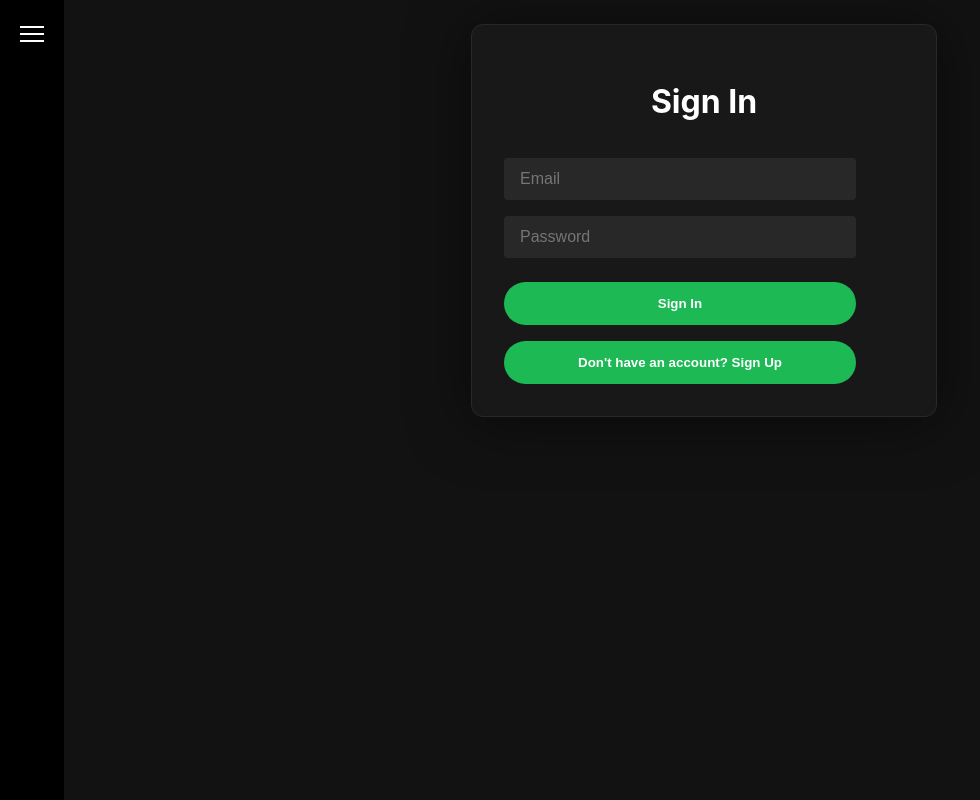
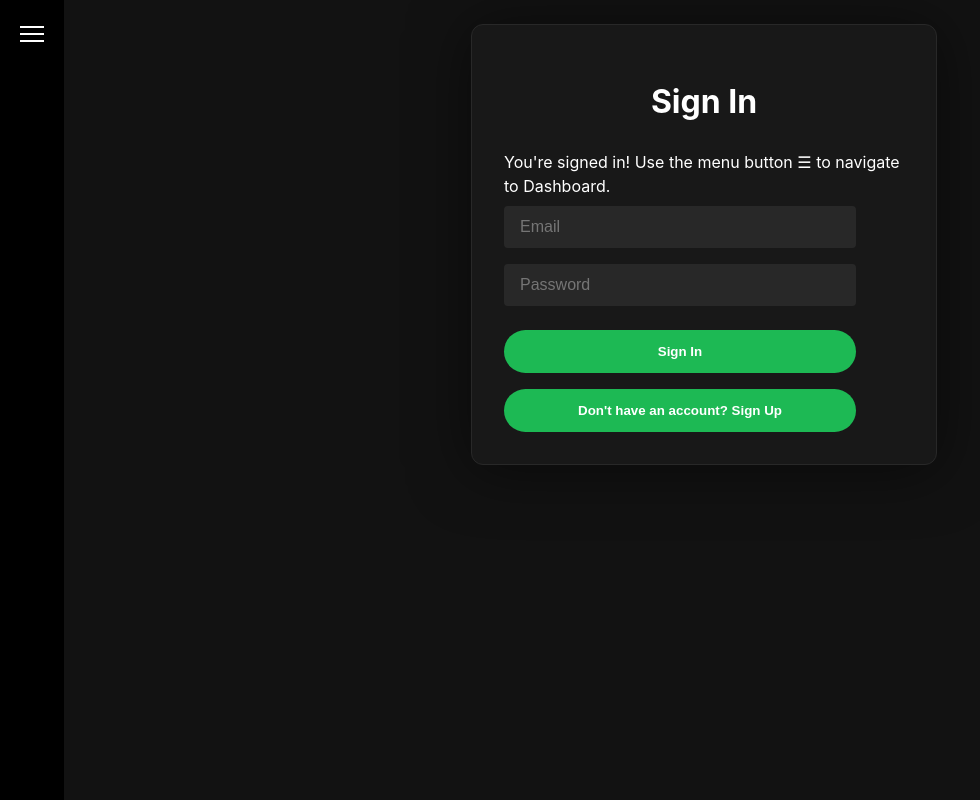
Before and after one commit to chunseth/Swipify, a React (Vite) app: page /auth in a window 1280 px wide. Shown: the whole page, without its empty margins (0-980 px from the left). Built offline with nearby package versions, Linux system fonts and the light colour scheme; no server answers; sample sign-in values are in the browser's storage; what spotify-web-api-js would draw is missing.

Commit message:
auth message added

```diff
--- a/src/components/Auth.tsx
+++ b/src/components/Auth.tsx
@@ -7,12 +7,18 @@ const Auth = () => {
   const [email, setEmail] = useState("");
   const [password, setPassword] = useState("");
   const [isSignUp, setIsSignUp] = useState(false);
+  const [authStatus, setAuthStatus] = useState<string>("");
   const navigate = useNavigate();
 
   useEffect(() => {
     const unsubscribe = onAuthStateChanged(auth, (user) => {
-      if (user && !localStorage.getItem("spotifyAccessToken")) {
-        navigate("/spotify-auth");
+      if (user) {
+        setAuthStatus("You're signed in! Use the menu button ☰ to navigate to Dashboard.");
+        if (!localStorage.getItem("spotifyAccessToken")) {
+          navigate("/spotify-auth");
+        }
+      } else {
+        setAuthStatus("Please sign in to continue");
       }
     });
     return () => unsubscribe();
@@ -37,6 +43,11 @@ const Auth = () => {
         <h1 className="text-3xl font-bold mb-8 text-white text-center">
           {isSignUp ? "Sign Up" : "Sign In"}
         </h1>
+        {authStatus && (
+          <div className={`text-center mb-4 ${authStatus.includes("signed in") ? "text-[#1DB954]" : "text-gray-400"}`}>
+            {authStatus}
+          </div>
+        )}
         <form onSubmit={handleAuth} className="space-y-6">
           <input
             type="email"
```
